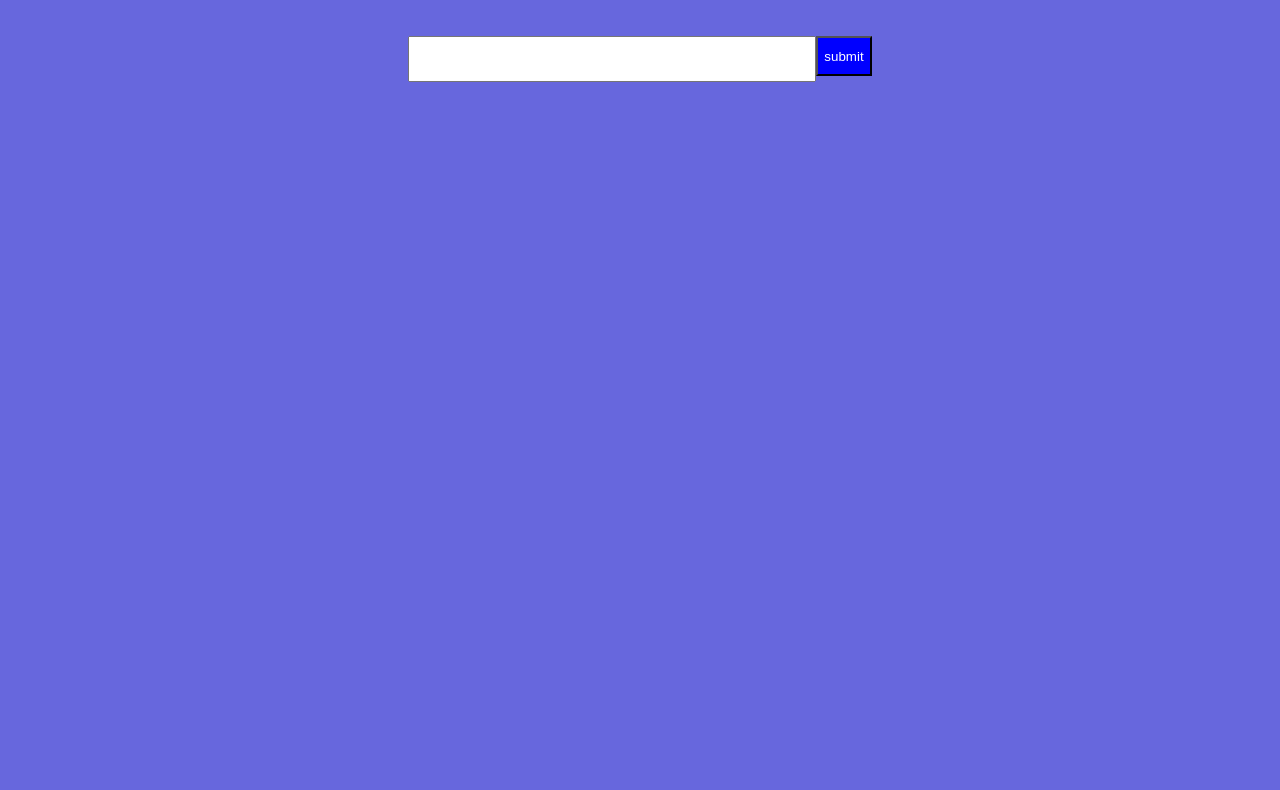
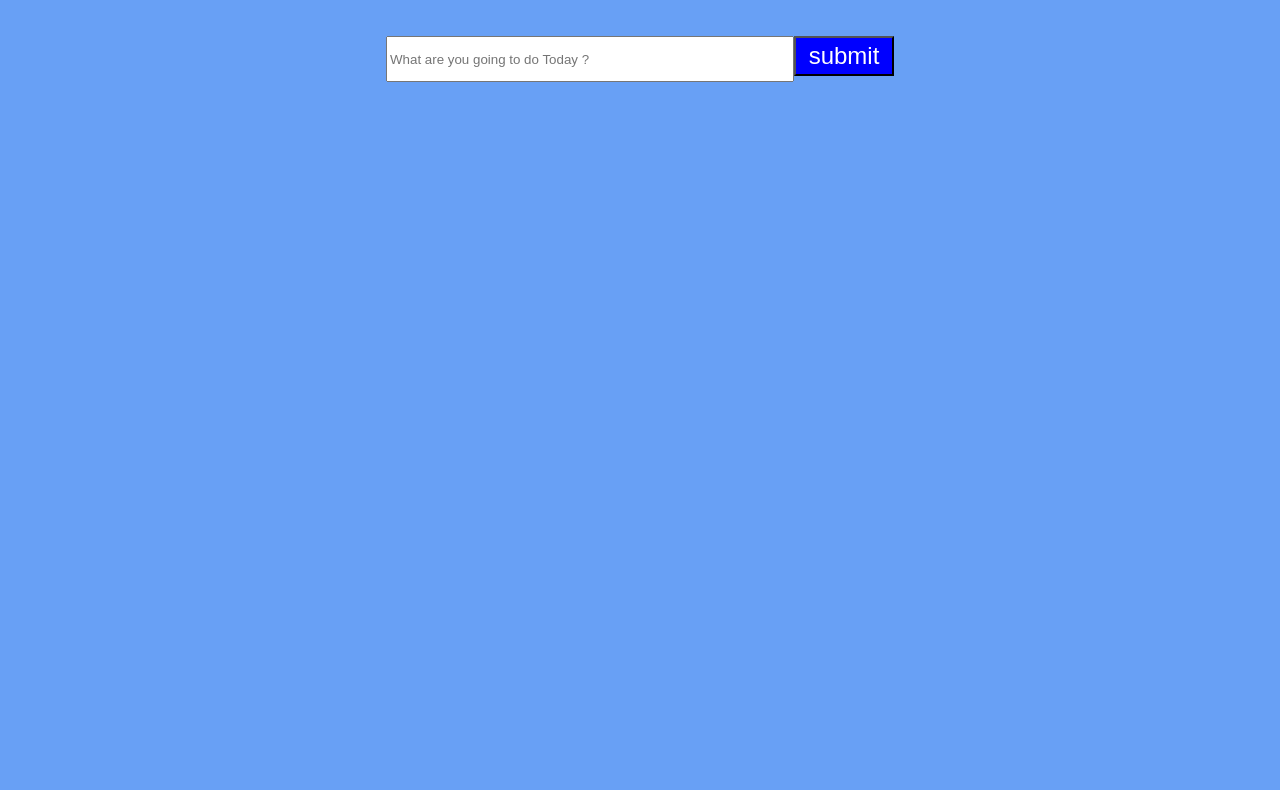
Before and after one commit to karimoucisse/todolist, a plain HTML site: page index.html in a window 1280 px wide. Shown: the part 70-860 px from the top of the page. Drawn offline with Linux system fonts and the light colour scheme.

Commit message:
add index.js

```diff
--- a/index.html
+++ b/index.html
@@ -13,10 +13,13 @@
             <div class="logo">Todolist</div>
         </header>
         <nav>
-            <form action="">
-                <input type="text">
+            <form id="form" onsubmit="Submit()">
+                <input type="text" id="input" placeholder="What are you going to do Today ?">
                 <button>submit</button>
             </form>
+            <div id="list">
+
+            </div>
 
         </nav>
 
--- a/index.js
+++ b/index.js
@@ -0,0 +1,6 @@
+var form = document.getElementById("form");
+var input = document.getElementById("input")
+    // On récupère l'élément sur lequel on veut détecter le clic
+ function Submit() {          // On écoute l'événement click
+                 // On change le contenu de notre élément pour afficher "C'est cliqué !"
+}
--- a/style.css
+++ b/style.css
@@ -12,7 +12,7 @@ header div {
 }
 nav{
     height: 100vh;
-    background-color: rgb(103, 103, 221);
+    background-color: rgb(104, 160, 245);
     display: flex;
     /* align-items: center; */
     justify-content: center;
@@ -20,14 +20,20 @@ nav{
 }
 nav form{
     display: flex;
+
 }
 nav input{
     width: 400px;
     height: 40px;
+    /* box-shadow: 3px 3px 10px black; */
 }
+
 nav button {
     height: 40px;
+    width: 100px;
     background-color: blue;
     color: #fff;
+    font-size: 24px;
+    /* box-shadow: 0px 3px 10px black; */
 
 }
```
